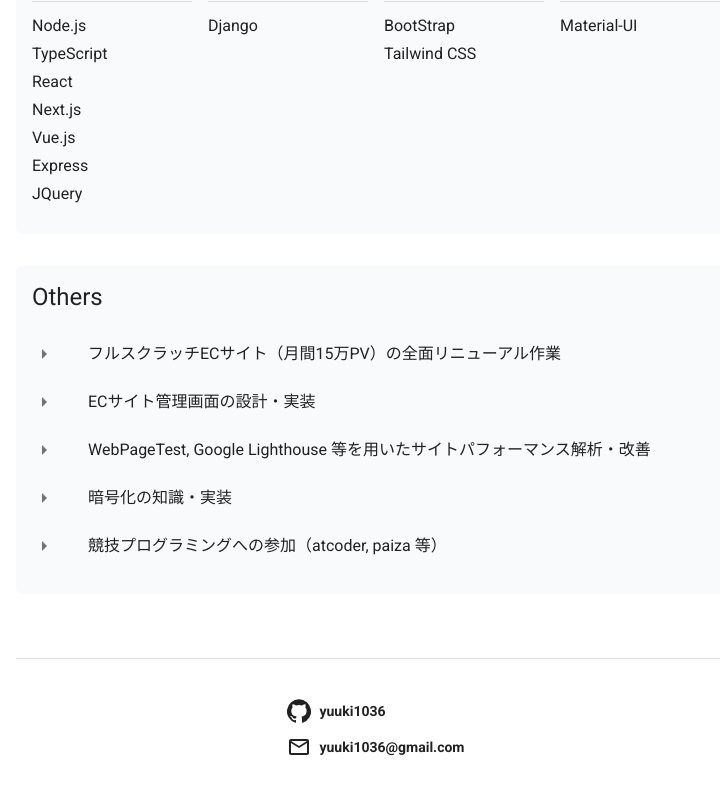
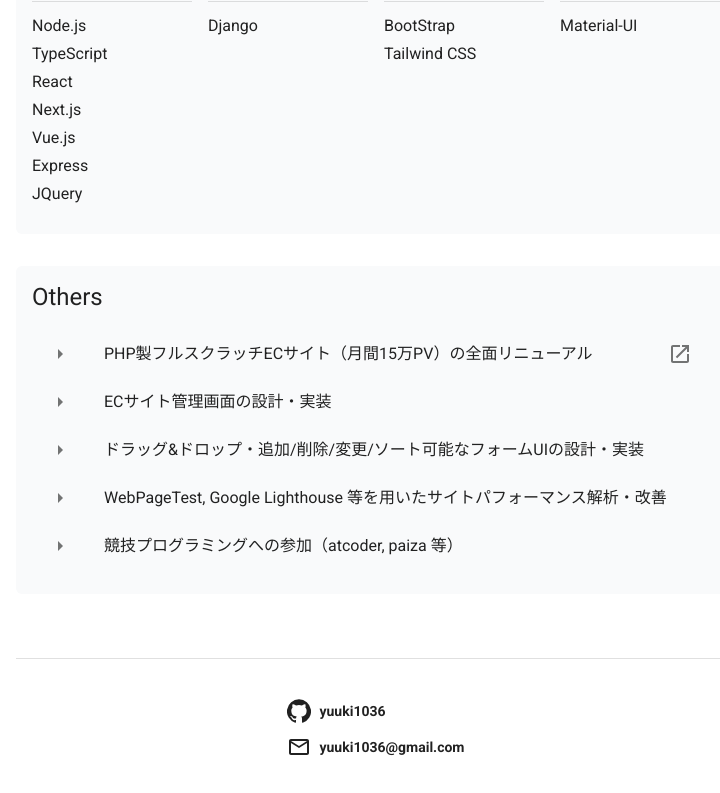
Before and after one commit to yuuki1036/nextjs-portfolio, a Next.js app: page /experience in a window 1280 px wide. Shown: the part 859-1652 px from the top of the page, without its empty margins (264-984 px from the left). Built offline with nearby package versions, Linux system fonts and the light colour scheme.

Commit message:
update profile

```diff
--- a/components/other-skillset.tsx
+++ b/components/other-skillset.tsx
@@ -1,27 +1,44 @@
 import {
   Box,
+  Fab,
+  IconButton,
   List,
   ListItem,
   ListItemIcon,
+  ListItemSecondaryAction,
   ListItemText,
 } from "@material-ui/core";
-import { ArrowRight } from "@material-ui/icons";
+import { ArrowRight, Launch } from "@material-ui/icons";
 import { FC } from "react";
+import { OtherSkill } from "types/other-skills";
 
 type Props = {
-  skills: string[];
+  skills: OtherSkill[];
 };
 
 const OtherSkillSet: FC<Props> = ({ skills }) => (
   <Box my={1}>
     <List>
-      {skills.map((skill, i) => {
+      {skills.map((data, i) => {
         return (
-          <ListItem disableGutters key={i}>
+          <ListItem key={i}>
             <ListItemIcon>
               <ArrowRight />
             </ListItemIcon>
-            <ListItemText primary={skill} />
+            <ListItemText primary={data.txt} />
+            {data.href && (
+              <ListItemSecondaryAction>
+                <a
+                  href={data.href}
+                  target="_blank"
+                  rel="noopener noreferrer"
+                >
+                  <IconButton>
+                    <Launch />
+                  </IconButton>
+                </a>
+              </ListItemSecondaryAction>
+            )}
           </ListItem>
         );
       })}
--- a/components/profile.tsx
+++ b/components/profile.tsx
@@ -9,8 +9,9 @@ const Profile: FC = () => {
       <Box mt={5}>
         <Grid container>
           <p>
-            WEBエンジニアです。フロントエンド/バックエンド開発・インフラ構築を経験してきました。現在は
-            React, Next.js を勉強中です。
+            WEBエンジニアです。フロントエンド/バックエンド開発・インフラ構築を経験してきました。React,
+            Next.js
+            を勉強中です。またクラウド技術の学習を兼ねて、AWS認定ソリューションアーキテクトアソシエイトの資格取得を目指しています。
           </p>
           <Box mt={3}>
             <Link href="/experience" passHref>
--- a/lib/skill_data.ts
+++ b/lib/skill_data.ts
@@ -84,9 +84,24 @@ export const FrameworkSkills = [
 ];
 
 export const others = [
-  "フルスクラッチECサイト（月間15万PV）の全面リニューアル作業",
-  "ECサイト管理画面の設計・実装",
-  "WebPageTest, Google Lighthouse 等を用いたサイトパフォーマンス解析・改善",
-  "暗号化の知識・実装",
-  "競技プログラミングへの参加（atcoder, paiza 等）",
+  {
+    txt: "PHP製フルスクラッチECサイト（月間15万PV）の全面リニューアル",
+    href: "https://www.e-tamaya.co.jp",
+  },
+  {
+    txt: "ECサイト管理画面の設計・実装",
+    href: null,
+  },
+  {
+    txt: "ドラッグ&ドロップ・追加/削除/変更/ソート可能なフォームUIの設計・実装",
+    href: null,
+  },
+  {
+    txt: "WebPageTest, Google Lighthouse 等を用いたサイトパフォーマンス解析・改善",
+    href: null,
+  },
+  {
+    txt: "競技プログラミングへの参加（atcoder, paiza 等）",
+    href: null,
+  },
 ];
--- /dev/null
+++ b/types/other-skills.ts
@@ -0,0 +1,4 @@
+export type OtherSkill = {
+  txt: string;
+  href: string | null;
+};
```
Also changed, not shown: 1 other file (tests, documents, lock files or other folders).
